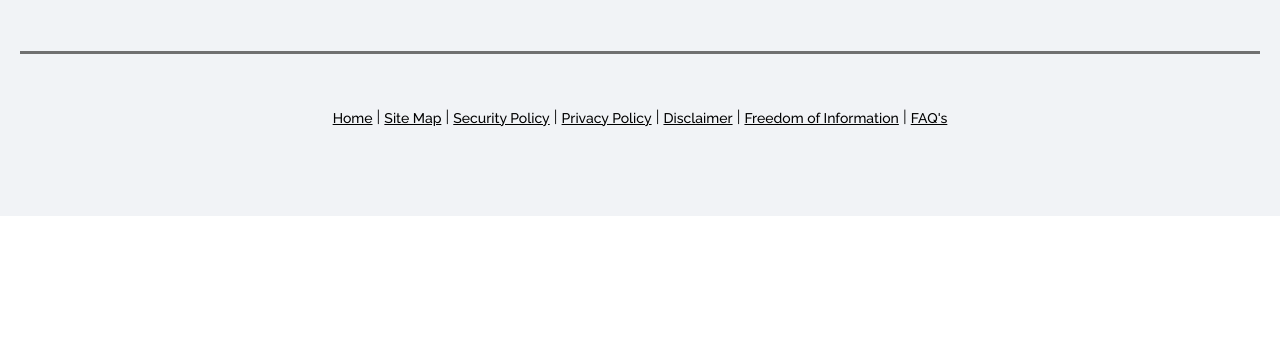
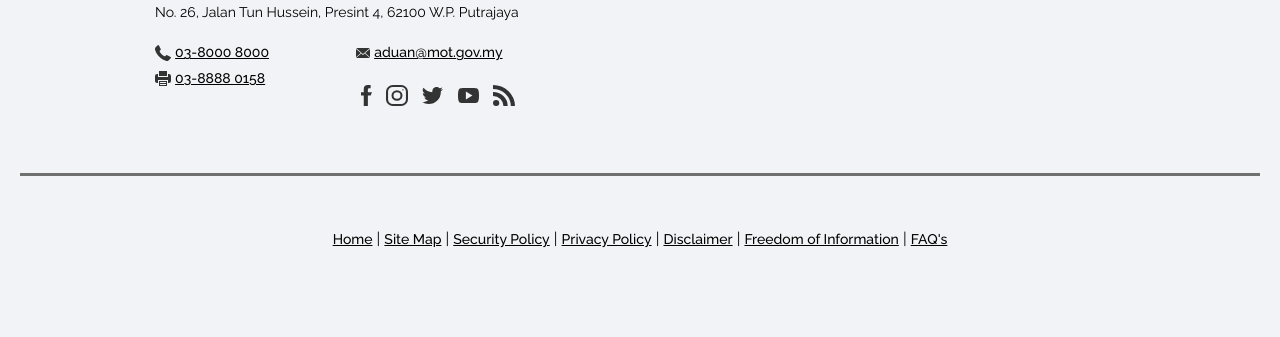
Before and after one commit to edwin-laman7/mot, a PHP site: page / in a window 1280 px wide. Shown: the part 3150-3487 px from the top of the page. Before the commit the page ends 3366 px from the top, so only its background shows below. Run offline with PHP 8.4, Linux system fonts and the light colour scheme; some libraries are stand-ins or nearby versions.

Commit message:
New Footer Design

```diff
--- a/css/styles.css
+++ b/css/styles.css
@@ -559,8 +559,8 @@ footer a{
   font-weight: 500;
 }
 
-footer .mot-info{
-  text-align: right;
+.footer .mot-info{
+
 }
 
 footer .social-links li {
@@ -595,6 +595,16 @@ font-size: 14px;
 font-weight: 400px;
 }
 
+.mot-info .mini-right{
+  display:block;
+  width:48%;
+  float:right;
+}
+.mot-info .mini-left{
+  display:block;
+  float:left;
+  width:48%;
+}
 /* END FOOTER STYLES */
 
 
@@ -765,10 +775,11 @@ ul.main-sector-btn {
 
 /* agencies-under-mot */
 .agencies-under-mot{
-  background-image: url("../assets/icon/airplane-ship-train.svg");
+  background-image: url("../assets/icon/mot-brand-icon.svg");
   background-repeat: no-repeat;
-  background-position: left bottom;
+  background-position: right bottom;
   padding-bottom: 148.34px;
+  background-size: auto;
 }
 
 .agencies-under-mot .row{
--- a/footer.php
+++ b/footer.php
@@ -1,14 +1,31 @@
 <footer>
        <div class="row">
-        <div class="column small-12 medium-3">
-          <h4>Departments</h4>
-          <ul class="no-bullet">
-            <li><a href="#">Aviation</a></li>
-            <li><a href="#">land</a></li>
-            <li><a href="#">Maritime</a></li>
-            <li><a href="#">Logistics</a></li>
+        <div class="column small-12 medium-5 mot-info">
+
+          <img src="assets/icon/mot-logo.svg" alt="mot-logo" id="mot-logo">
+          <h4>Ministry of Transport Malaysia</h4>
+          <p>No. 26, Jalan Tun Hussein, Presint 4, 62100 W.P. Putrajaya</p>
+
+          <div class="mini-left">
+            <ul class="no-bullet">
+              <li><img src="assets/icon/phone-receiver-dark-icon.svg" alt="phone-icon" id="phone-icon"> <a href="#">03-8000 8000</a></li>
+              <li><img src="assets/icon/printer-dark-icon.svg" alt="printer-icon" id="printer-icon"> <a href="#">03-8888 0158</a></li>
+            </ul>
+          </div>
+          <div class="mini-right">
+            <ul class="no-bullet">
+            <li><img src="assets/icon/close-envelope-dark-icon.svg" alt="email-icon" id="email-icon"> <a href="#">aduan@mot.gov.my</a></li>
+            </ul>
+            <ul class="no-bullet social-links" >
+            <li><a href="#"><img src="assets/icon/facebook-dark-icon.svg" alt="fb-icon" id="facebook-icon"></a></li>
+            <li><a href="#"><img src="assets/icon/instagram-dark-icon.svg" alt="insta-icon" id="instagram-icon"></a></li>
+            <li><a href="#"><img src="assets/icon/twitter-dark-icon.svg" alt="twitter-icon" id="twitter-icon"></a></li>
+            <li><a href="#"><img src="assets/icon/youtube-dark-icon.svg" alt="youtube-icon" id="youtube-icon"></a></li>
+            <li><a href="#"><img src="assets/icon/rss-dark-icon.svg" alt="-icon" id="rss-icon"></a></li>
           </ul>
+          </div>
         </div>
+        <div class="column small-12 medium-1"></div>
         <div class="column small-12 medium-3">
           <h4>Topics</h4>
           <ul class="no-bullet">
```
Also changed, not shown: other parts of footer.php (+7 -18 lines), assets/icon/airplane-ship-train.svg (deleted), assets/icon/mot-brand-icon.svg (added).
